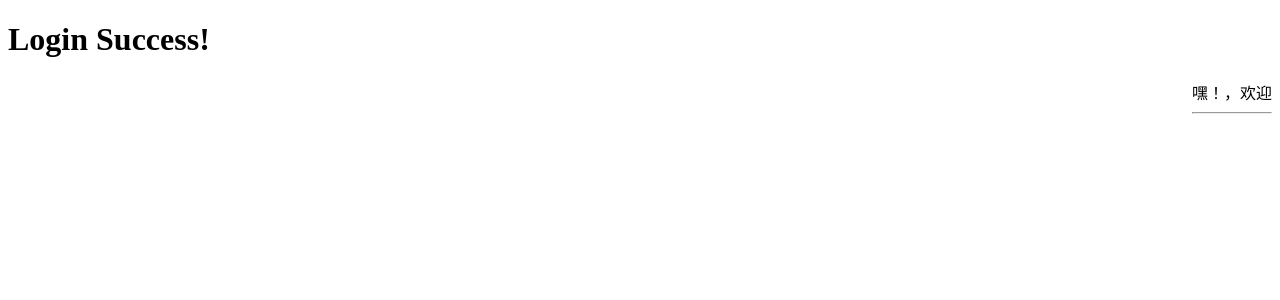
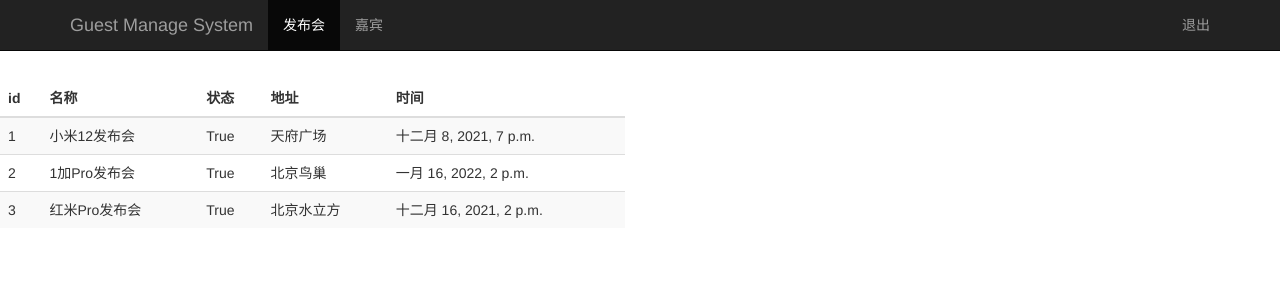
Before and after one commit to GrandyLee/mysite, a Django app: page /event_manage/ in a window 1280 px wide. Shown: the top 300 px of the page. Run offline with Django 3.2, Linux system fonts and the light colour scheme; a user stored in the database is signed in; data comes from the database, SQL or seed files in the repository; some libraries are stand-ins or nearby versions.

Commit message:
commit update

```diff
--- a/myapp/views.py
+++ b/myapp/views.py
@@ -5,6 +5,7 @@ from django.http import HttpResponse, HttpResponseRedirect
 
 
 # Create your views here.
+from myapp.models import Event
 
 
 def index(request):
@@ -23,9 +24,7 @@ def login_action(request):
             request.session['user'] = username  # 将session信息记录到浏览器
             respone = HttpResponseRedirect('/event_manage/')
             # respone.set_cookie('user', username, 3600)  #  添加浏览器cookie
-
             return respone
-
         else:
             return render(request, 'index.html', {'error': 'username or password error!'})
 
@@ -33,6 +32,7 @@ def login_action(request):
 # 发布会管理
 @login_required
 def event_manage(request):
+    event_list = Event.objects.all()
     # username = request.COOKIES.get('user', '')  # 读取浏览器cookie
     username = request.session.get('user', '')  # 读取浏览器的session
-    return render(request, "event_manage.html", {"user": username})
+    return render(request, "event_manage.html", {"user": username, "events": event_list})
--- a/mysite/settings.py
+++ b/mysite/settings.py
@@ -39,6 +39,7 @@ INSTALLED_APPS = [
     'django.contrib.staticfiles',
     # 'myapp.apps.MyappConfig',
     'myapp',
+    'bootstrap3'
 ]
 
 MIDDLEWARE = [
--- a/templates/event_manage.html
+++ b/templates/event_manage.html
@@ -1,13 +1,61 @@
 <!DOCTYPE html>
-<html lang="en">
+<html lang="zh-CN">
 <head>
+    {% load bootstrap3 %}
+    {% bootstrap_css %}
+    {% bootstrap_javascript %}
     <meta charset="UTF-8">
-    <title>Event Manage Page</title>
+    <title>Guest Manage Page</title>
 </head>
-<body>
-<h1>Login Success!</h1>
-<div style="float: right;">
-    <a>嘿！{{ user }}，欢迎</a><hr/>
+<body role="document">
+<!--导航栏-->
+<nav class="navbar navbar-inverse navbar-fixed-top">
+   <div class="container">
+       <div class="navbar-header">
+           <a class="navbar-brand"  href="/event_manage/">Guest Manage System</a>
+       </div>
+       <div id="navbar" class="collapse navbar-collapse">
+           <ul class="nav navbar-nav">
+               <li class="active"><a href="#">发布会</a></li>
+               <li><a href="/guest_manage/">嘉宾</a></li>
+           </ul>
+           <ul class="nav navbar-nav navbar-right">
+               <li><a href="#">{{ user }}</a></li>
+               <li><a href="/logout/">退出</a></li>
+           </ul>
+       </div>
+   </div>
+</nav>
+<!--发布会列表-->
+<div class="row" style="padding-top: 80px;">
+    <div class="col-md-6">
+        <table class="table table-striped">
+            <thead>
+            <tr>
+                <th>id</th>
+                <th>名称</th>
+                <th>状态</th>
+                <th>地址</th>
+                <th>时间</th>
+            </tr>
+            </thead>
+            <tbody>
+            {% for event in events %}
+            <tr>
+                <td>{{ event.id }}</td>
+                <td>{{ event.name }}</td>
+                <td>{{ event.status }}</td>
+                <td>{{ event.address }}</td>
+                <td>{{ event.start_time }}</td>
+            </tr>
+            {% endfor %}
+            </tbody>
+        </table>
+    </div>
 </div>
+{#<h1>Login Success!</h1>#}
+{#<div style="float: right;">#}
+{#    <a>嘿！{{ user }}，欢迎</a><hr/>#}
+{#</div>#}
 </body>
 </html>
```
